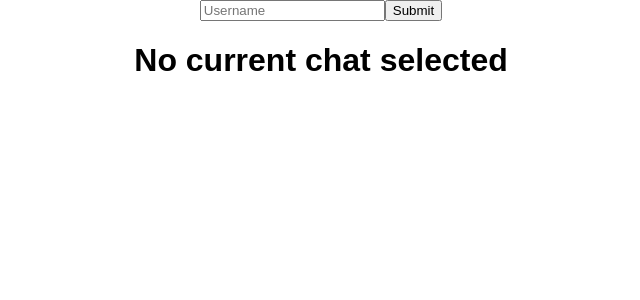
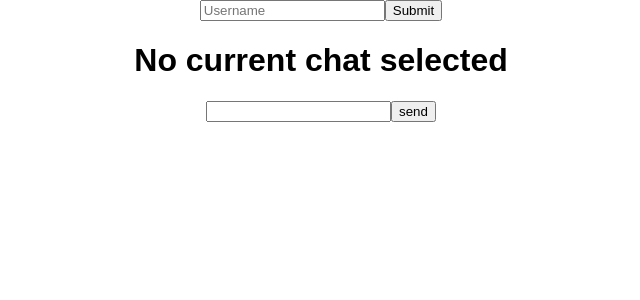
Before and after one commit to siobhanpmahoney/chat-app, a React (Create React App) app: page / in a window 1280 px wide. Shown: the top 300 px of the page, without its empty margins (319-959 px from the left). Built offline with nearby package versions, Linux system fonts and the light colour scheme.

Commit message:
nothing new but about to make changes

```diff
--- a/src/components/ActiveChat.js
+++ b/src/components/ActiveChat.js
@@ -1,4 +1,6 @@
 import React from 'react';
+import NewMessageForm from './NewMessageForm'
+
 
 const ActiveChat = (props) => {
   let chatInfo = null
@@ -10,7 +12,11 @@ const ActiveChat = (props) => {
   }
   return (
     <div className="active-chat">
-      {chatInfo}
+      <div>
+        {chatInfo}
+        <NewMessageForm />
+      </div>
+
     </div>
   )
 }
--- a/src/components/ChatList.js
+++ b/src/components/ChatList.js
@@ -15,4 +15,5 @@ const ChatList = (props) => {
   )
 }
 
+
 export default ChatList
--- /dev/null
+++ b/src/components/NewMessageForm.js
@@ -0,0 +1,14 @@
+import React from 'react'
+
+class NewMessageForm extends React.Component {
+  render(){
+    return(
+      <div>
+        <input type="text"/>
+        <input type="submit" value="send" />
+      </div>
+    )
+  }
+}
+
+export default NewMessageForm
--- a/src/components/UserPage.js
+++ b/src/components/UserPage.js
@@ -13,11 +13,11 @@ class UserPage extends React.Component {
   }
 
   render() {
-    debugger
+
     return (
       <div className="user-page">
-        <FriendsContainer friends={this.props.friends} />
-        <ChatsContainer chats={this.props.chats} />
+        <FriendsContainer user={this.props.user} chats={this.props.chats} friends={this.props.friends} />
+        <ChatsContainer user={this.props.user} chats={this.props.chats} friends={this.props.friends} />
       </div>
     )
   }
```
